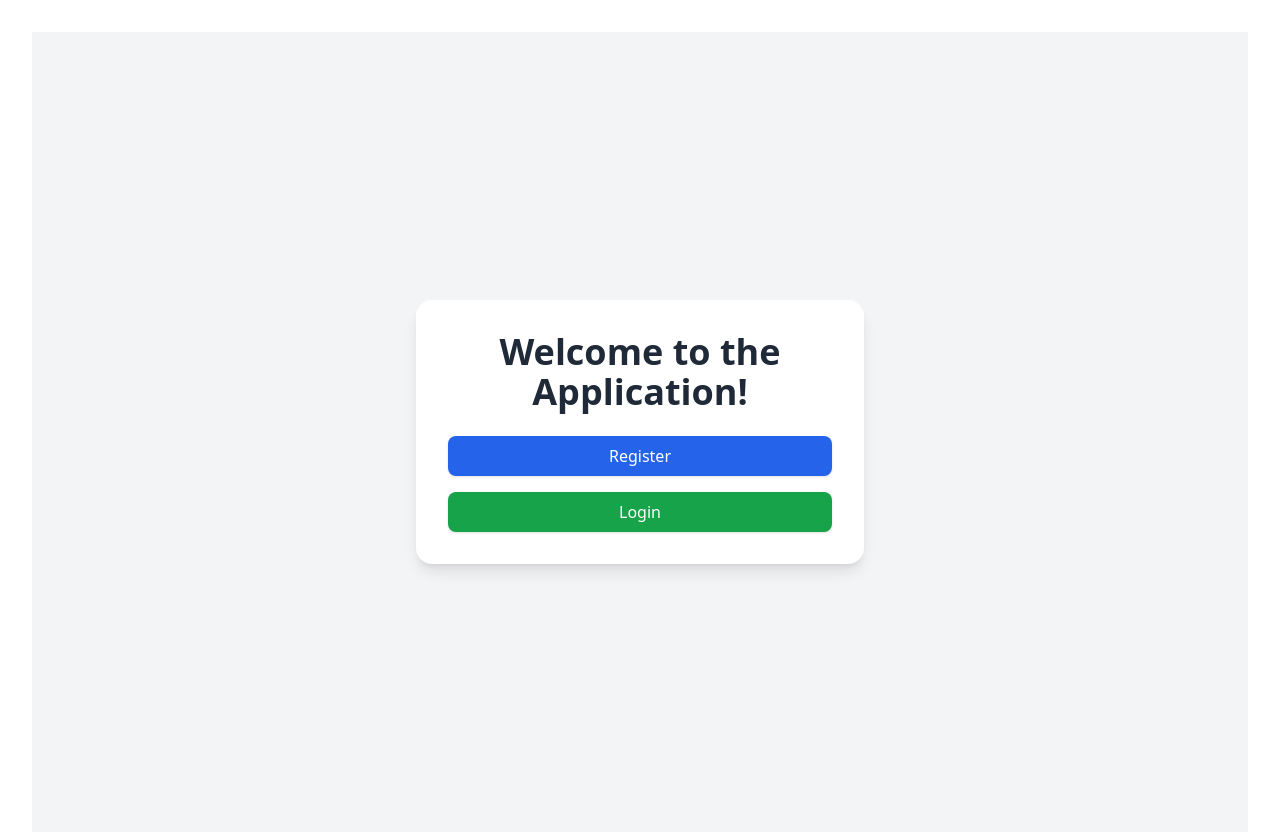
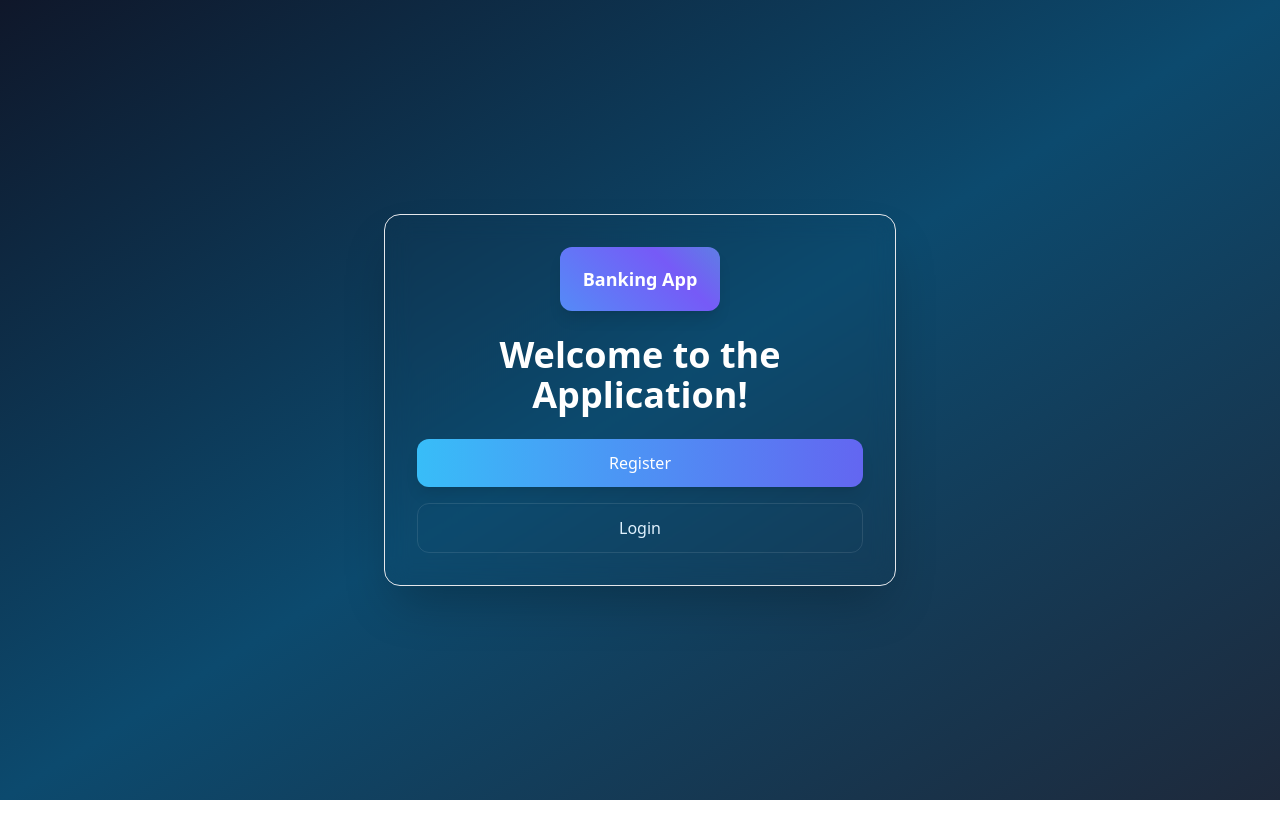
Before and after one commit to himanshu-hembram/BankingApp, a React (Vite) app in the folder Frontend/: page / in a window 1280 px wide. Shown: the top 838 px of the page. After the commit the page ends 800 px from the top, so only its background shows below. Built offline with nearby package versions, Linux system fonts and the light colour scheme.

Commit message:
styling of welcome done

```diff
--- a/Frontend/src/index.css
+++ b/Frontend/src/index.css
@@ -1,3 +1,24 @@
 @tailwind base;
 @tailwind components;
 @tailwind utilities;
+
+/* Animated gradient utility for logo background */
+@layer utilities {
+	.bg-animated-gradient {
+		background: linear-gradient(45deg, #49a6ff, #7c5cff, #2dd4bf, #4fc3ff);
+		background-size: 300% 300%;
+		-webkit-animation: gradientBG 6s ease infinite;
+						animation: gradientBG 6s ease infinite;
+	}
+}
+
+@-webkit-keyframes gradientBG {
+	0% { background-position: 0% 50%; }
+	50% { background-position: 100% 50%; }
+	100% { background-position: 0% 50%; }
+}
+@keyframes gradientBG {
+	0% { background-position: 0% 50%; }
+	50% { background-position: 100% 50%; }
+	100% { background-position: 0% 50%; }
+}
--- a/Frontend/src/pages/Welcome.jsx
+++ b/Frontend/src/pages/Welcome.jsx
@@ -2,25 +2,43 @@ import React from "react";
 
 export const Welcome = () => {
   return (
-    <div className="min-h-screen flex items-center justify-center bg-gray-100">
-      <div className="bg-white shadow-lg rounded-2xl p-8 text-center max-w-md w-full">
-        <h1 className="text-4xl font-bold text-gray-800 mb-6">
-          Welcome to the Application!
-        </h1>
+    <div className="fixed inset-0 flex items-center justify-center bg-gradient-to-br from-slate-900 via-sky-900 to-slate-800">
+      <div className="w-full max-w-lg mx-4">
+        <div className="bg-white/6 backdrop-blur-md rounded-2xl p-8 shadow-2xl border border-white/6">
+          <div className="flex flex-col items-center text-center">
+            <div className="w-40 h-16 rounded-xl relative flex items-center justify-center shadow-lg">
+              <div className="absolute inset-0 rounded-xl bg-animated-gradient opacity-95"></div>
+              <div className="relative z-10 text-white font-bold text-lg">Banking App</div>
+            </div>
 
+            <h1 className="mt-6 text-4xl font-bold text-white">Welcome to the Application!</h1>
+
+            <div className="mt-6 w-full">
               <ul className="space-y-4">
                 <li>
-            <button className="w-full py-2 px-4 bg-blue-600 text-white rounded-lg shadow hover:bg-blue-700 transition duration-200">
+                  <button
+                    onClick={() => (window.location.href = "/register")}
+                    className="w-full py-3 px-4 bg-gradient-to-r from-sky-400 to-indigo-500 text-white rounded-xl shadow-lg hover:scale-[1.02] transition-transform"
+                  >
                     Register
                   </button>
                 </li>
+
                 <li>
-            <button className="w-full py-2 px-4 bg-green-600 text-white rounded-lg shadow hover:bg-green-700 transition duration-200">
+                  <button
+                    onClick={() => (window.location.href = "/login")}
+                    className="w-full py-3 px-4 bg-white/6 text-sky-100 border border-white/10 rounded-xl hover:bg-white/8 transition"
+                  >
                     Login
                   </button>
                 </li>
               </ul>
             </div>
           </div>
+        </div>
+      </div>
+    </div>
   );
 };
+
+export default Welcome;
```
Lines whose indentation alone changed are shown as unchanged.
